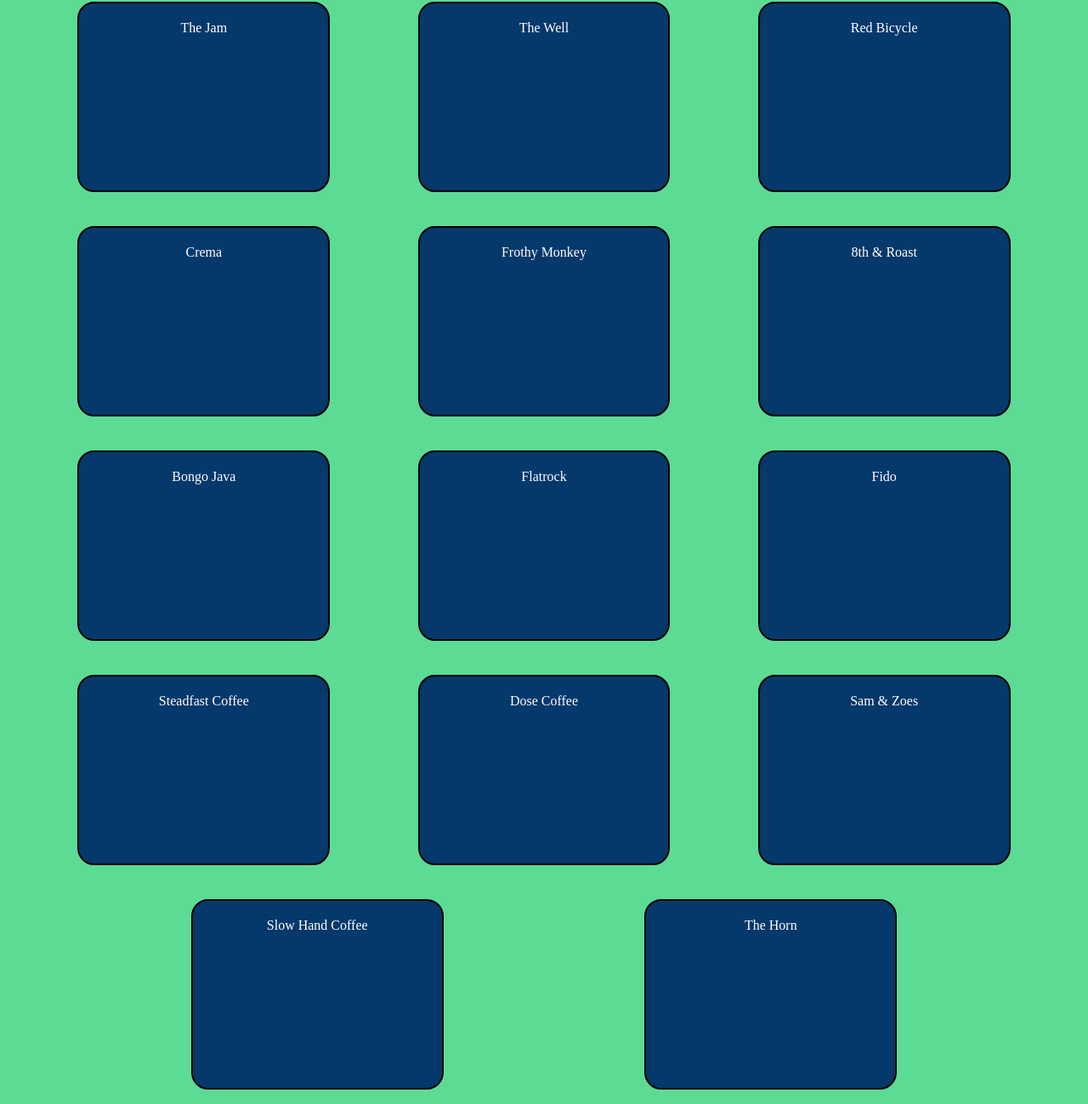
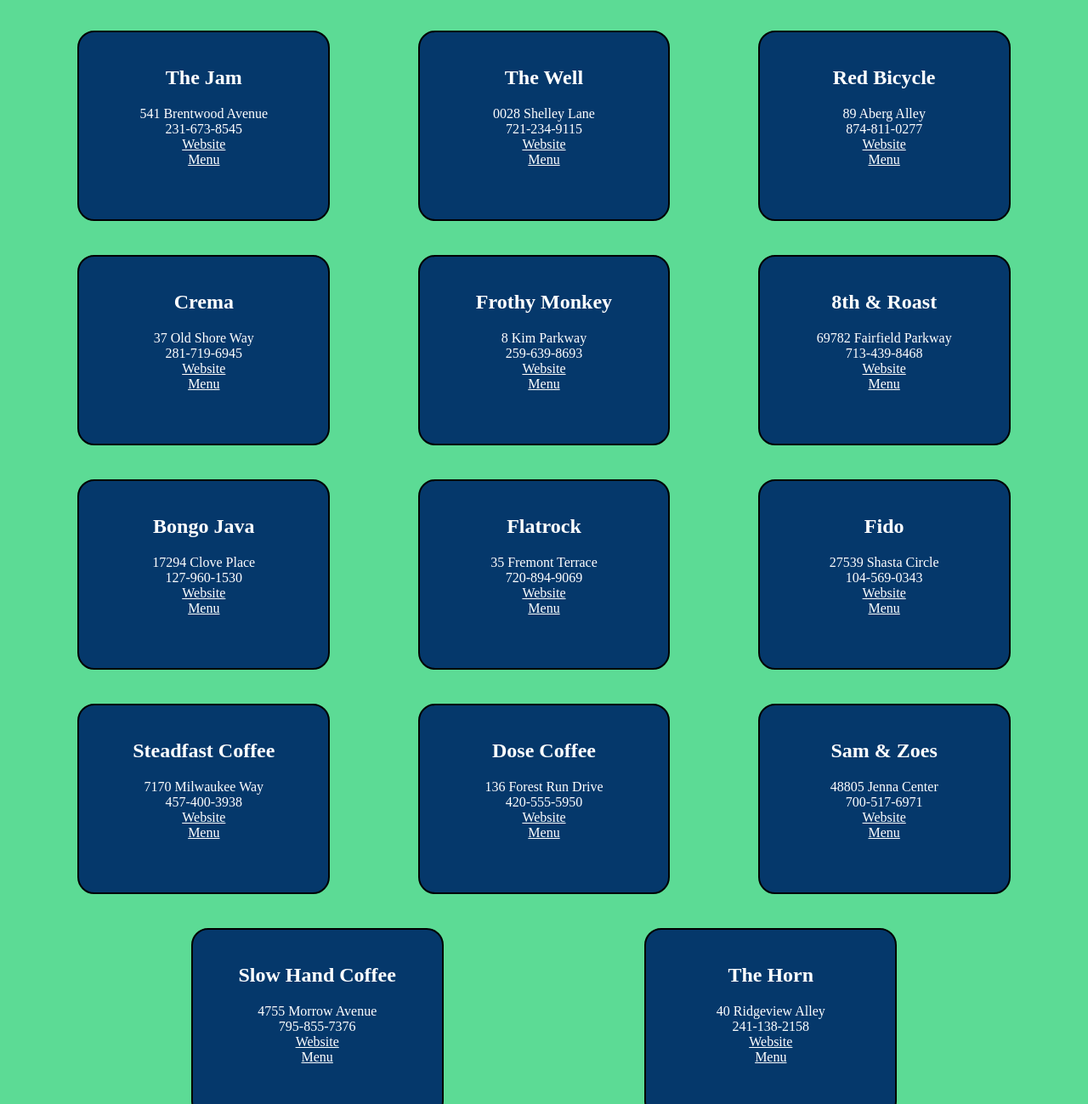
Before and after one commit to alvinwendt/Coffee-Houses, a plain HTML site: page index.html in a window 1280 px wide. Shown: the part 64-1363 px from the top of the page at 85% size. Drawn offline with Linux system fonts and the light colour scheme.

Commit message:
Added Store metadata

```diff
--- a/index.html
+++ b/index.html
@@ -11,23 +11,51 @@
 
 <body>
 
-    <header class="pageHeader">Coffee Houses of Nashville</header>
+    <header class="pageHeader"><h1>Coffee Houses of Nashville</h1></header>
 
     <section class="list">
-      <article class="shop">The Jam</article>
-      <article class="shop">The Well</article>
-      <article class="shop">Red Bicycle</article>
-      <article class="shop">Crema</article>
-      <article class="shop">Frothy Monkey</article>
-      <article class="shop">8th &amp; Roast</article>
-      <article class="shop">Bongo Java</article>
-      <article class="shop">Flatrock</article>
-      <article class="shop">Fido</article>
-      <article class="shop">Steadfast Coffee</article>
-      <article class="shop">Dose Coffee</article>
-      <article class="shop">Sam &amp; Zoes</article>
-      <article class="shop">Slow Hand Coffee</article>
-      <article class="shop">The Horn</article>
+      <article class="shop"><h2>The Jam</h2>
+        <p>541 Brentwood Avenue<br>231-673-8545<br><a href="#">Website</a><br><a href="#">Menu</a></p>
+      </article>
+      <article class="shop"><h2>The Well</h2>
+      <p>0028 Shelley Lane<br>721-234-9115<br><a href="#">Website</a><br><a href="#">Menu</a></p></p>
+      </article>
+      <article class="shop"><h2>Red Bicycle</h2>
+        <p>89 Aberg Alley<br>874-811-0277<br><a href="#">Website</a><br><a href="#">Menu</a></p></p>
+      </article>
+      <article class="shop"><h2>Crema</h2>
+        <p>37 Old Shore Way<br>281-719-6945<br><a href="#">Website</a><br><a href="#">Menu</a></p></p>
+      </article>
+      <article class="shop"><h2>Frothy Monkey</h2>
+        <p>8 Kim Parkway<br>259-639-8693<br><a href="#">Website</a><br><a href="#">Menu</a></p></p>
+      </article>
+      <article class="shop"><h2>8th &amp; Roast</h2>
+        <p>69782 Fairfield Parkway<br>713-439-8468<br><a href="#">Website</a><br><a href="#">Menu</a></p></p>
+      </article>
+      <article class="shop"><h2>Bongo Java</h2>
+        <p>17294 Clove Place<br>127-960-1530<br><a href="#">Website</a><br><a href="#">Menu</a></p></p>
+      </article>
+      <article class="shop"><h2>Flatrock</h2>
+        <p>35 Fremont Terrace<br>720-894-9069<br><a href="#">Website</a><br><a href="#">Menu</a></p></p>
+      </article>
+      <article class="shop"><h2>Fido</h2>
+        <p>27539 Shasta Circle<br>104-569-0343<br><a href="#">Website</a><br><a href="#">Menu</a></p></p>
+      </article>
+      <article class="shop"><h2>Steadfast Coffee</h2>
+        <p>7170 Milwaukee Way<br>457-400-3938<br><a href="#">Website</a><br><a href="#">Menu</a></p></p>
+      </article>
+      <article class="shop"><h2>Dose Coffee</h2>
+        <p>136 Forest Run Drive<br>420-555-5950<br><a href="#">Website</a><br><a href="#">Menu</a></p></p>
+      </article>
+      <article class="shop"><h2>Sam &amp; Zoes</h2>
+        <p>48805 Jenna Center<br>700-517-6971<br><a href="#">Website</a><br><a href="#">Menu</a></p></p>
+      </article>
+      <article class="shop"><h2>Slow Hand Coffee</h2>
+        <p>4755 Morrow Avenue<br>795-855-7376<br><a href="#">Website</a><br><a href="#">Menu</a></p></p>
+      </article>
+      <article class="shop"><h2>The Horn</h2>
+        <p>40 Ridgeview Alley<br>241-138-2158<br><a href="#">Website</a><br><a href="#">Menu</a></p></p>
+      </article>
     </section>
 
 </body>
```
